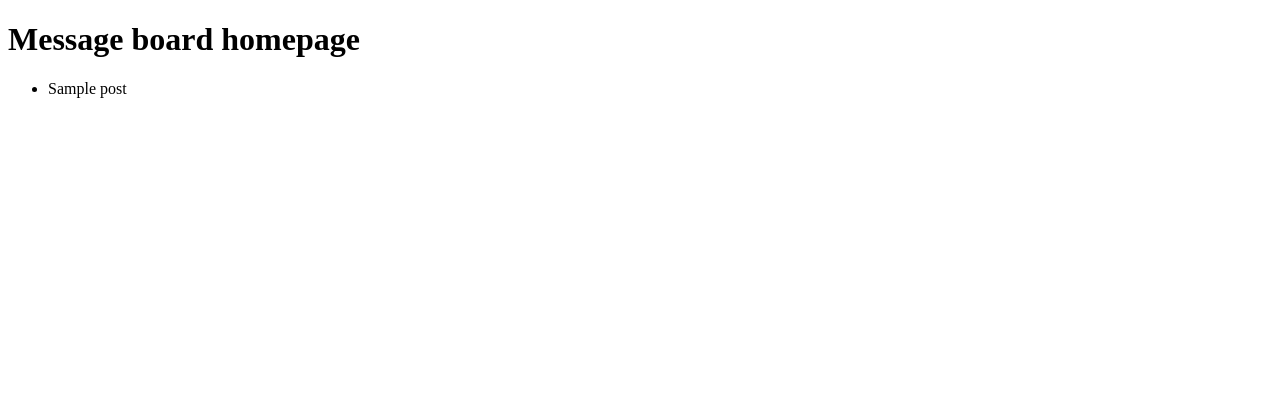
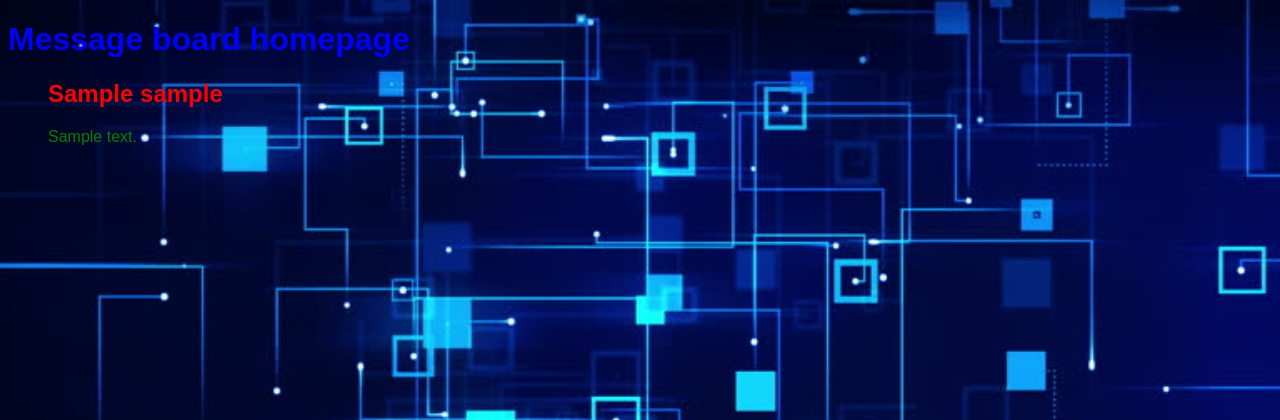
Before and after one commit to lazikos94/django-sql-react, a Django app: template sample/templates/sample.html in a window 1280 px wide. Shown: the top 420 px of the page. Run offline with Django 3.2, Linux system fonts and the light colour scheme; tables that the repository leaves empty hold one stand-in row (values such as "Sample post"); the template is opened without the code that fills it: values that come from a table or form of the project are taken from there, most other values are stand-ins (such as "Sample title", 1, 10 or a date in 2020).

Commit message:
added statics to the sample app

```diff
--- a/sample/statics/css/style.css
+++ b/sample/statics/css/style.css
@@ -1,19 +1,3 @@
-.root{
-	width: 460px;
-	height:450px;
-	border-radius: 25px;
-	margin: auto;
-	border-color:white;
-	border-style: solid;
-	background: rgba(56, 57, 143, 1);
-	top: 30%;
-	left: 50%;
-	position: absolute;
-	transform: translate(-50%, -50%);
-	color: #fff;
-	padding: 10px;
-	box-sizing: border-box;
-}
 input{
 	width: 100%;
 	box-sizing: border-box;
@@ -46,10 +30,18 @@ label{
 body{
 	list-style: none;
 	font-family: Arial;
-	color: #eee;
     background-image: url('1.jpg');
     background-position: center center;
     background-repeat: no-repeat;
     background-attachment: fixed;
     background-size: cover;
 }
+h2{
+	color: red;
+}
+p{
+	color: green;
+}
+h1{
+	color: blue;
+}
--- a/sample/templates/sample.html
+++ b/sample/templates/sample.html
@@ -1,15 +1,24 @@
 <!DOCTYPE html>
+{% load staticfiles %}
 <html>
   <head>
     <meta charset="UTF-8" />
     <title>Test</title>
+    <link href="{% static 'css/style.css' %}" rel="stylesheet">
   </head>
   <body>
+
+      {% block content %}
+
       <h1>Message board homepage</h1>
       <ul>
-        {% for post in all_posts_list %}
-          <li>{{ post }}</li>
+        {% for post in object_list %}
+        <div class="post-entry">
+            <h2>{{ post.title }}</h2>
+            <p>{{ post.body }}</p>
+            </div>
         {% endfor %}
       </ul>
+      {% endblock content %}
   </body>
 </html>
--- a/sqlsite/settings.py
+++ b/sqlsite/settings.py
@@ -122,8 +122,7 @@ USE_TZ = True
 # https://docs.djangoproject.com/en/2.1/howto/static-files/
 
 STATIC_URL = '/static/'
-"""
+
 STATICFILES_DIRS = [
-    os.path.join(BASE_DIR, 'pages/statics'),
+    os.path.join(BASE_DIR, 'sample/statics'),
 ]
-"""
```
Also changed, not shown: sample/migrations/0001_initial.py.
